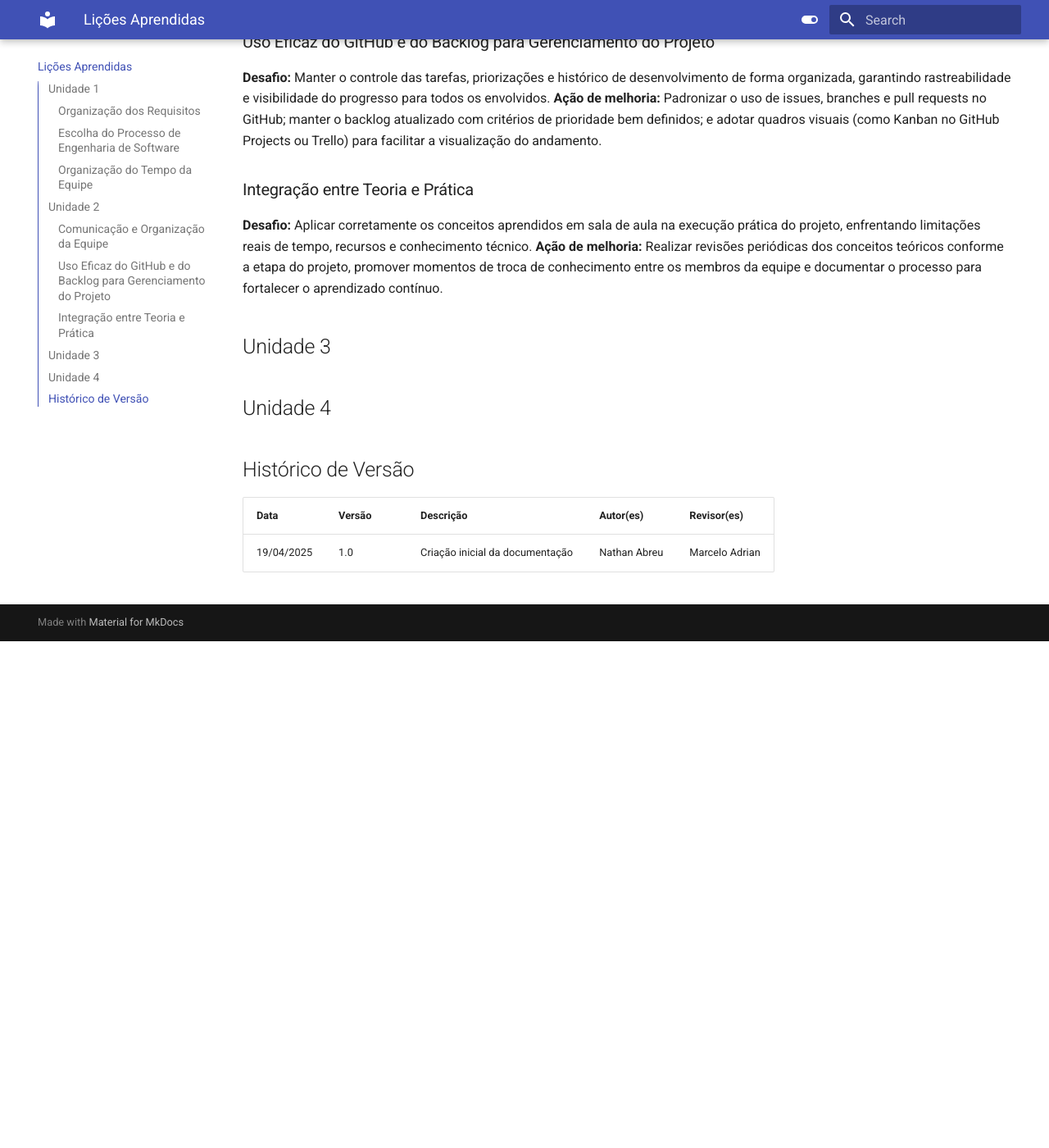
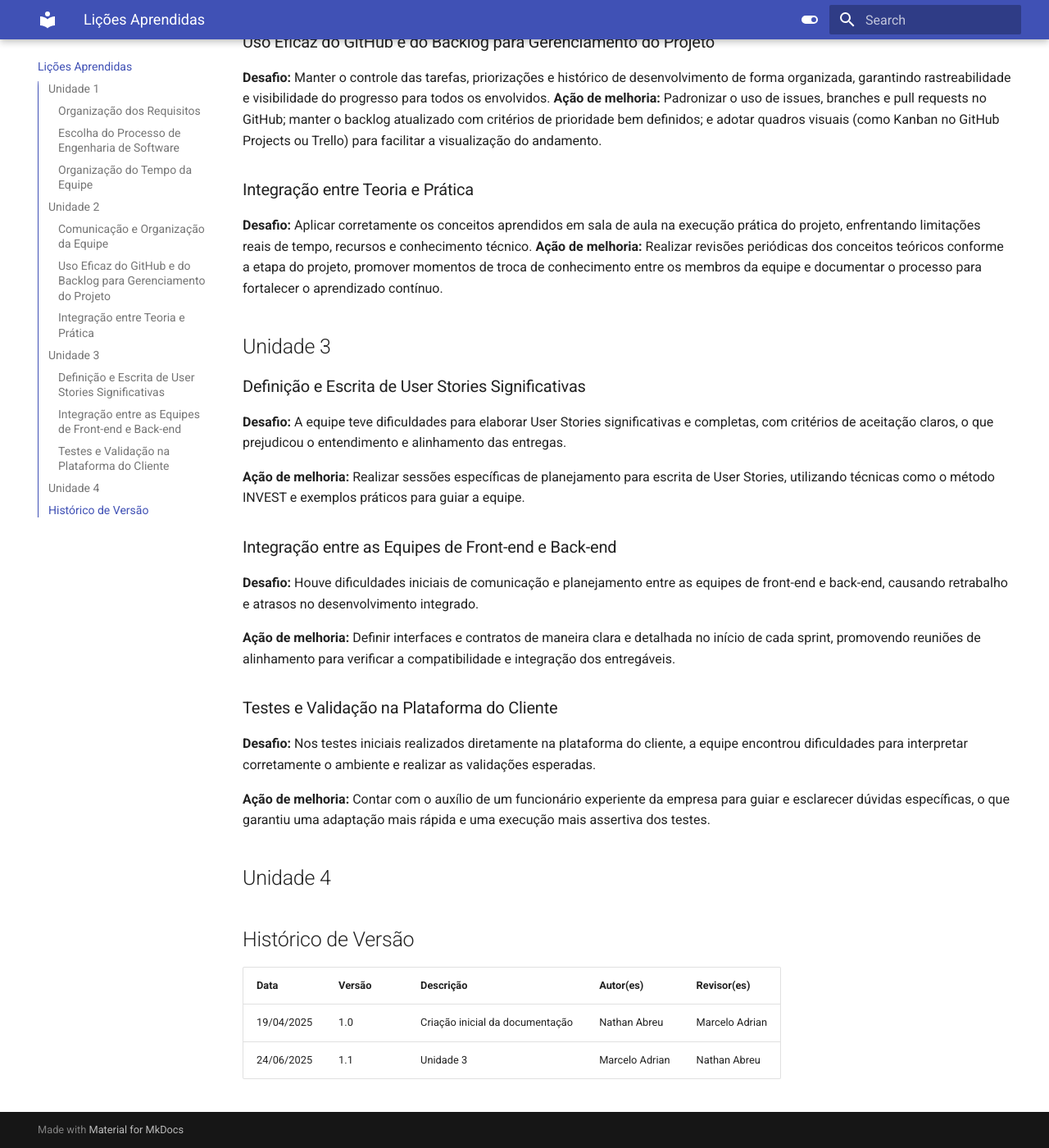
Before and after one commit to mdsreq-fga-unb/2025.1-T01-CORIGGE, an MkDocs documentation site: the page built from docs/licoes-aprendidas.md, in a window 1280 px wide and 1400 px high, scrolled down 1188 px. Shown: the whole window at 82% size. Built offline with MkDocs 1.6.1 and Material for MkDocs 9.7.7, drawn with Linux system fonts in a browser that asks for light colours; before the commit the page ends 1970 px from its top, so only the background shows below that.

Commit message:
Docs: Att Lições aprendidas.

```diff
--- a/docs/licoes-aprendidas.md
+++ b/docs/licoes-aprendidas.md
@@ -33,10 +33,26 @@
 
 ## Unidade 3
 
+### Definição e Escrita de User Stories Significativas
+**Desafio:** A equipe teve dificuldades para elaborar User Stories significativas e completas, com critérios de aceitação claros, o que prejudicou o entendimento e alinhamento das entregas.
+
+**Ação de melhoria:** Realizar sessões específicas de planejamento para escrita de User Stories, utilizando técnicas como o método INVEST e exemplos práticos para guiar a equipe.
+
+### Integração entre as Equipes de Front-end e Back-end
+**Desafio:** Houve dificuldades iniciais de comunicação e planejamento entre as equipes de front-end e back-end, causando retrabalho e atrasos no desenvolvimento integrado.
+
+**Ação de melhoria:** Definir interfaces e contratos de maneira clara e detalhada no início de cada sprint, promovendo reuniões de alinhamento para verificar a compatibilidade e integração dos entregáveis.
+
+### Testes e Validação na Plataforma do Cliente
+**Desafio:** Nos testes iniciais realizados diretamente na plataforma do cliente, a equipe encontrou dificuldades para interpretar corretamente o ambiente e realizar as validações esperadas.
+
+**Ação de melhoria:** Contar com o auxílio de um funcionário experiente da empresa para guiar e esclarecer dúvidas específicas, o que garantiu uma adaptação mais rápida e uma execução mais assertiva dos testes.
+
 ## Unidade 4
 
 ## Histórico de Versão
 
 | Data       | Versão | Descrição                       | Autor(es)      | Revisor(es) |
 | ---------- | ------ | ------------------------------- | -------------- | ----------- |
-| 19/04/2025 | 1.0    | Criação inicial da documentação | Nathan Abreu | Marcelo Adrian |
+| 19/04/2025 | 1.0    | Criação inicial da documentação | Nathan Abreu   | Marcelo Adrian |
+| 24/06/2025 | 1.1    | Unidade 3                       | Marcelo Adrian | Nathan Abreu  |
```
Also changed, not shown: 2 other files.
